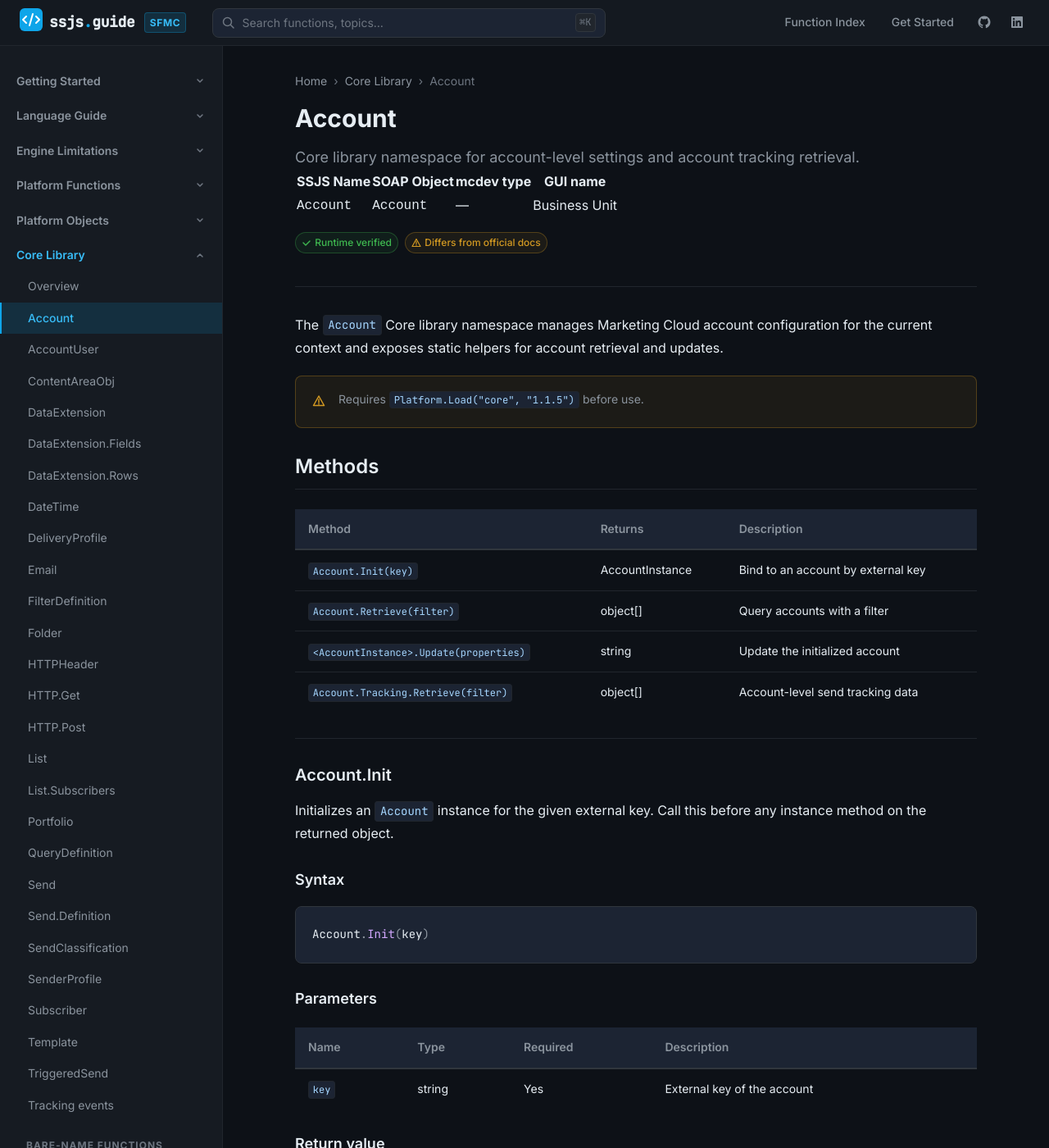
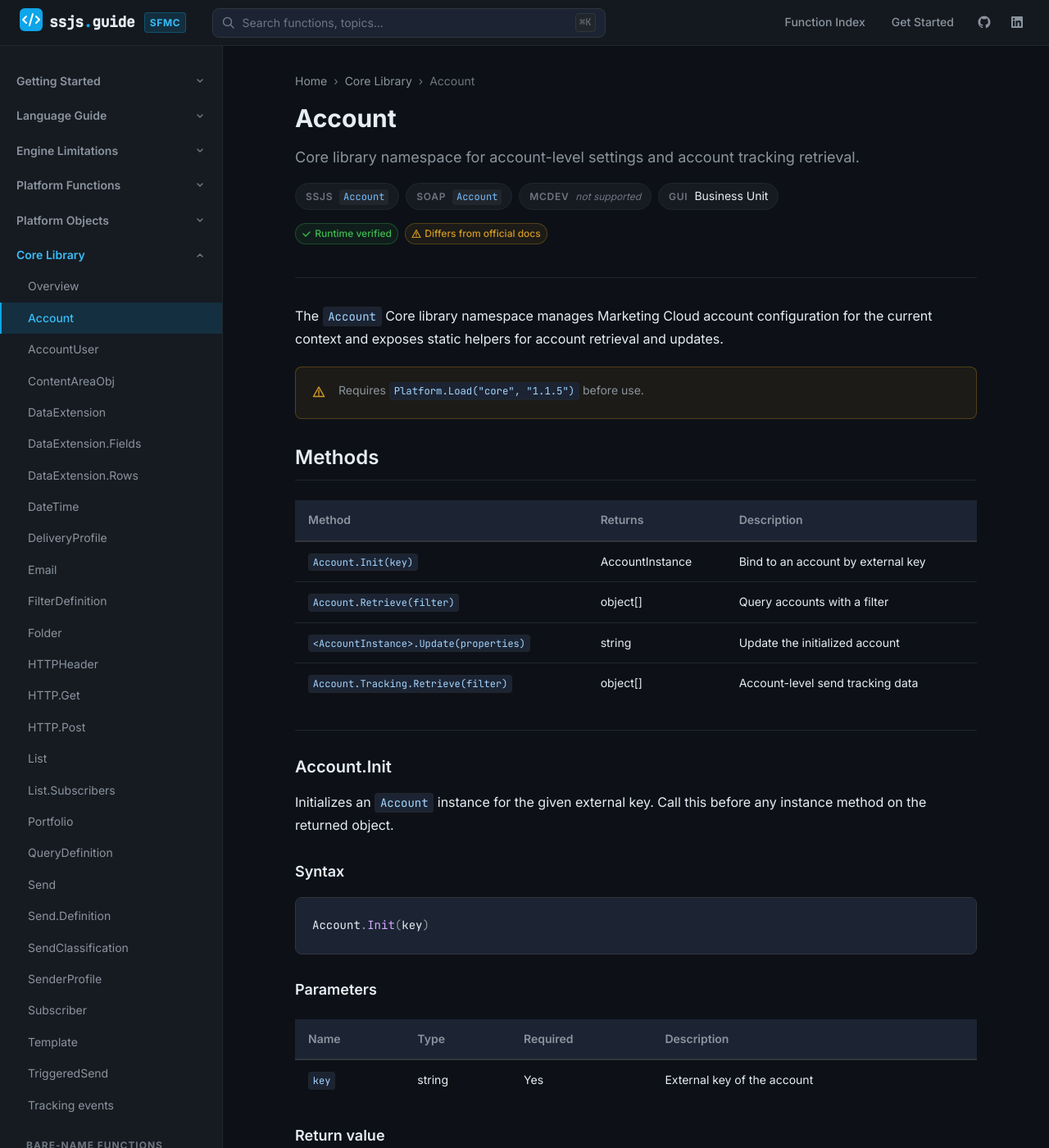
Before and after one commit to JoernBerkefeld/ssjs.guide, a Jekyll site: the page built from core-library/account.md, in a window 1280 px wide and 1400 px high. Shown: the whole window at 82% size. Built offline with Jekyll 4.4.1, drawn with Linux system fonts in a browser that asks for light colours.

Commit message:
restyle type mapping as chip row instead of unstyled table

```diff
--- a/_includes/type-mapping.html
+++ b/_includes/type-mapping.html
@@ -19,19 +19,22 @@
 {% endcomment %}
 {% assign tm = include.mapping | default: page.type_mapping %}
 {% if tm %}
-<div class="type-mapping" aria-label="Type mapping">
-  <table>
-    <thead>
-      <tr><th>SSJS Name</th><th>SOAP Object</th><th>mcdev type</th><th>GUI name</th></tr>
-    </thead>
-    <tbody>
-      <tr>
-        <td><code>{{ tm.ssjs }}</code></td>
-        <td><code>{{ tm.soap }}</code></td>
-        <td>{% if tm.mcdev and tm.mcdev != "-" %}<code>{{ tm.mcdev }}</code>{% else %}&mdash;{% endif %}</td>
-        <td>{{ tm.gui | default: "&mdash;" }}</td>
-      </tr>
-    </tbody>
-  </table>
-</div>
+<dl class="type-mapping" aria-label="Type mapping">
+  <div class="type-mapping__item" title="SSJS Core library class or namespace name">
+    <dt>SSJS</dt>
+    <dd><code>{{ tm.ssjs }}</code></dd>
+  </div>
+  <div class="type-mapping__item" title="SOAP web service object name">
+    <dt>SOAP</dt>
+    <dd><code>{{ tm.soap }}</code></dd>
+  </div>
+  <div class="type-mapping__item" title="SFMC DevTools (mcdev) metadata type">
+    <dt>mcdev</dt>
+    <dd>{% if tm.mcdev and tm.mcdev != "-" %}<code>{{ tm.mcdev }}</code>{% else %}<span class="type-mapping__none">not supported</span>{% endif %}</dd>
+  </div>
+  <div class="type-mapping__item" title="Name used in the Marketing Cloud user interface">
+    <dt>GUI</dt>
+    <dd>{% if tm.gui %}{{ tm.gui }}{% else %}<span class="type-mapping__none">&mdash;</span>{% endif %}</dd>
+  </div>
+</dl>
 {% endif %}
--- a/_sass/_callouts.scss
+++ b/_sass/_callouts.scss
@@ -200,6 +200,54 @@
   margin: $space-4 0;
 }
 
+// ── Type mapping (SSJS / SOAP / mcdev / GUI) ─────────────────────────────────
+
+.type-mapping {
+  display: flex;
+  flex-wrap: wrap;
+  gap: $space-2;
+  margin: $space-4 0 0;
+
+  &__item {
+    display: flex;
+    align-items: center;
+    gap: $space-2;
+    padding: $space-1 $space-3;
+    background-color: $bg-surface;
+    border: 1px solid $border-muted;
+    border-radius: $radius-full;
+  }
+
+  dt {
+    font-size: $text-xs;
+    font-weight: 600;
+    text-transform: uppercase;
+    letter-spacing: 0.06em;
+    color: $text-muted;
+  }
+
+  dd {
+    margin: 0;
+    font-size: $text-sm;
+    color: $text-primary;
+
+    code {
+      font-family: $font-mono;
+      font-size: $text-xs;
+      color: $syntax-builtin;
+      background-color: $bg-overlay;
+      padding: 0.1em 0.4em;
+      border-radius: $radius-sm;
+    }
+  }
+
+  &__none {
+    font-size: $text-xs;
+    color: $text-muted;
+    font-style: italic;
+  }
+}
+
 // ── Function page header decorations ─────────────────────────────────────────
 
 .function-header {
```
